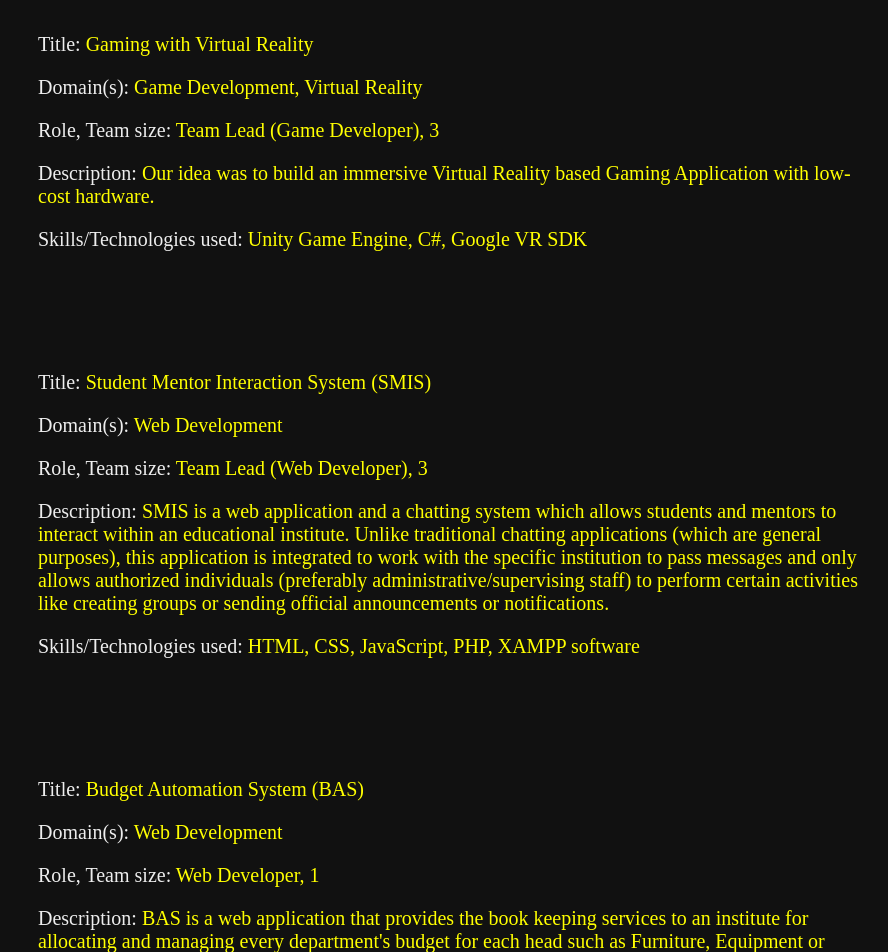
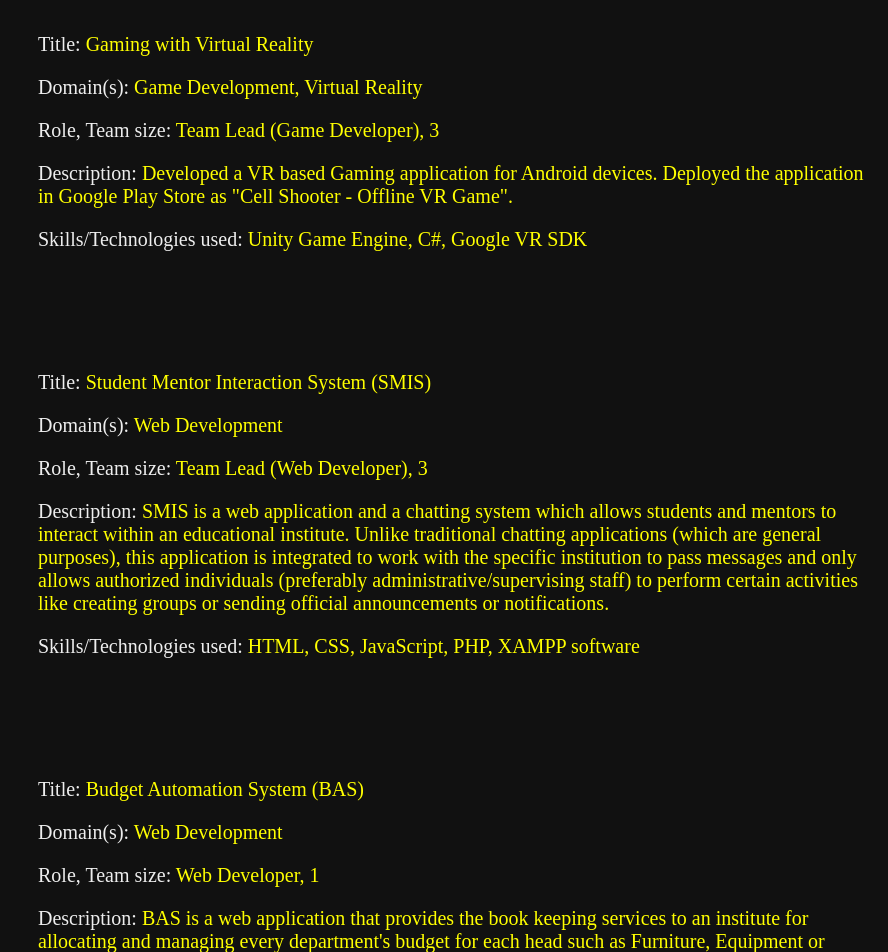
Before and after one commit to VenkataRamanaTulluri/VenkataRamanaTulluri.github.io, a plain HTML site: page index.html in a window 1280 px wide. Shown: the part 1096-2048 px from the top of the page, without its empty margins (392-1280 px from the left). Drawn offline with Linux system fonts and the light colour scheme.

Commit message:
Update index.html

```diff
--- a/index.html
+++ b/index.html
@@ -115,7 +115,8 @@
 				</h3>
 				<h3>
 					<span>Description: </span>
-					Our idea was to build an immersive Virtual Reality based Gaming Application with low-cost hardware.
+					Developed a VR based Gaming application for Android devices.
+					Deployed the application in Google Play Store as "Cell Shooter - Offline VR Game".
 				</h3>
 				<h3>
 					<span>Skills/Technologies used: </span>
```
